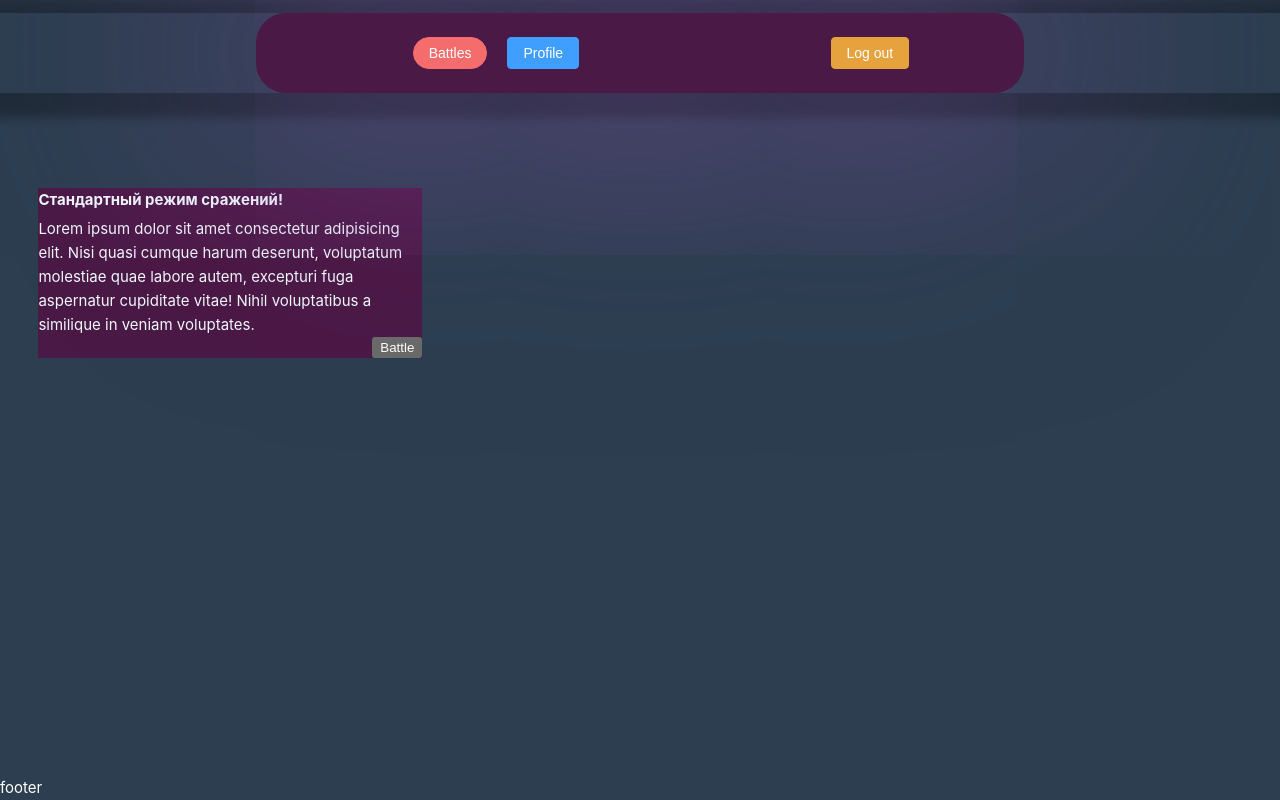
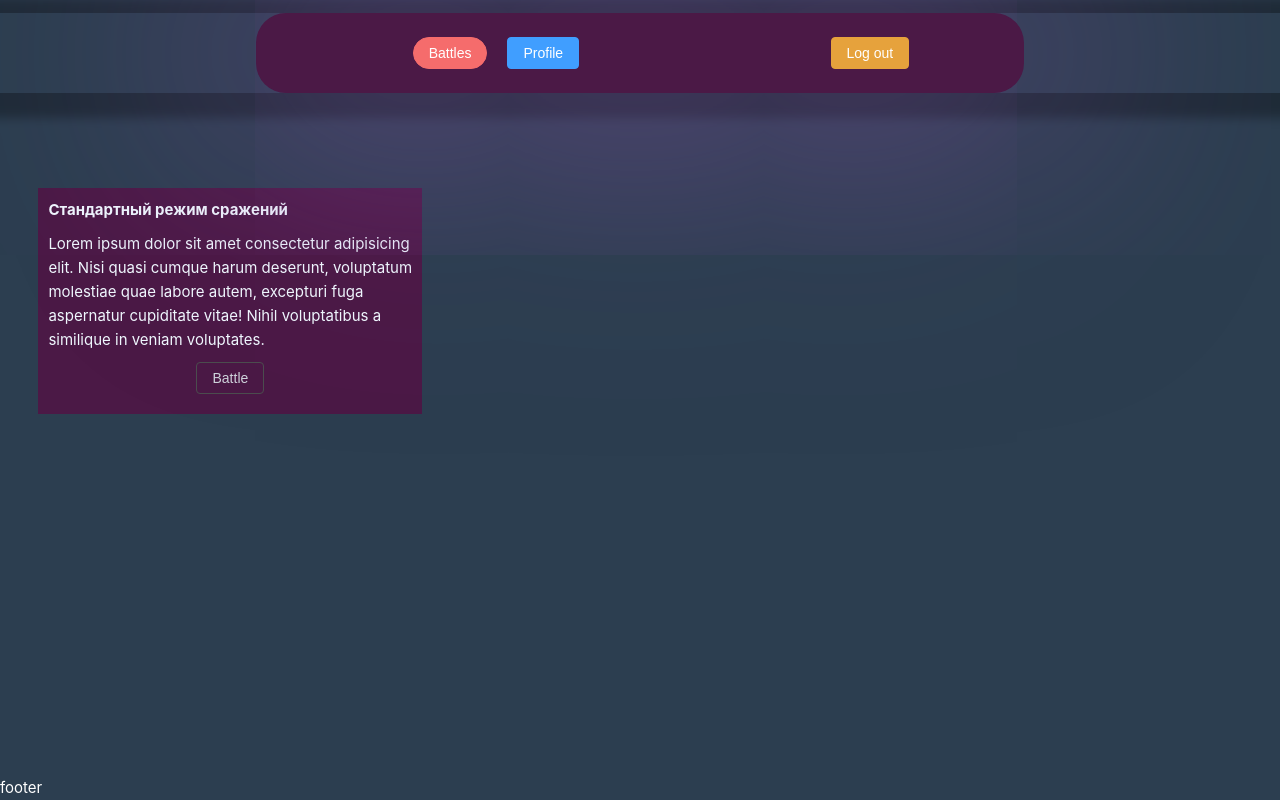
Before and after one commit to moroshma/REST-ful-code-battle-platform, a Vue app: page / in a window 1280 px wide. Built offline with nearby package versions, Linux system fonts and the light colour scheme.

Commit message:
update styles auth page

```diff
--- a/src/components/battles/BattleCard.vue
+++ b/src/components/battles/BattleCard.vue
@@ -4,33 +4,43 @@
 
 <template>
     <div class="battle_card">
+        <div class="battle_card_container">
             <div class="battle_card__title">
-            Стандартный режим сражений!
+                Стандартный режим сражений
             </div>
 
             <div class="battle_card__description">
-            Lorem ipsum dolor sit amet consectetur adipisicing elit. Nisi quasi cumque harum deserunt, voluptatum molestiae quae labore autem, excepturi fuga aspernatur cupiditate vitae! Nihil voluptatibus a similique in veniam voluptates.
+                Lorem ipsum dolor sit amet consectetur adipisicing elit. Nisi quasi cumque harum deserunt, voluptatum
+                molestiae quae labore autem, excepturi fuga aspernatur cupiditate vitae! Nihil voluptatibus a similique
+                in veniam voluptates.
             </div>
-        <button> Battle </button>
+            <el-button> Battle</el-button>
+        </div>
     </div>
 </template>
 
 <style scoped>
-    .battle_card{
+.battle_card {
     color: aliceblue;
     background-color: var(--general-style);
     width: 30%;
     margin: 3%;
+
+}
+
+.battle_card_container{
     display: flex;
     flex-direction: column;
+    padding: 10px;
 }
 
-    .battle_card__title{
+.battle_card__title {
     font-weight: bold;
-        padding-bottom: 5px
+    padding-bottom: 10px;
 }
 
-    button{
-        align-self: flex-end;
+button {
+    margin: 10px;
+    align-self: center;
 }
 </style>
--- a/src/components/forms/AuthCard.vue
+++ b/src/components/forms/AuthCard.vue
@@ -33,7 +33,7 @@ function submit() {
                     <el-input v-model="formValues.email" style="width: 240px" placeholder="Please input Email" />
                     <el-input v-model="formValues.password" style="width: 240px" type="password"
                         placeholder="Please input password" show-password />
-                    <el-input style="width: 240px" type="password" placeholder="Please input password" show-password />
+                    <el-input style="width: 240px" type="password" placeholder="Please confirm password" show-password />
 
                     <el-button @click="submit">
                         Register
--- a/src/components/forms/ReferralForm.vue
+++ b/src/components/forms/ReferralForm.vue
@@ -5,7 +5,7 @@ const props = defineProps<IAuthReferralForm>()
 </script>
 
 <template>
-    <form @click.prevent style="display: block;" class="referral_form">
+    <form @click.prevent class="referral_form">
         <div class="label">{{ props.label }}</div>
         <el-button @click="$emit('submit')"> {{ props.textButton }}</el-button>
     </form>
--- a/src/components/forms/ServerResponseForm.vue
+++ b/src/components/forms/ServerResponseForm.vue
@@ -1,8 +1,7 @@
 <template>
     <div class="response">
-        loading... <br>
-        server response if not ok <br>
+        loading... <br><br>
 
-        <button @click="$emit('submit')">go to back</button>
+        <el-button @click="$emit('submit')"> Back</el-button>
     </div>
 </template>
--- a/src/views/AuthView.vue
+++ b/src/views/AuthView.vue
@@ -31,11 +31,11 @@ async function auth() {
 </script>
 
 <template>
-    <div class="auth_form">
+    <div class="auth_form" :style="{ 'justify-content': type === 'password' ? 'left' : 'end' }">
         <Transition name="flightCard">
             <AuthCard v-if="!formSubmitted" @submit="auth" :type="type" :rightPosition="positionRight" />
         </Transition>
-        <div :style="{ 'float': type === 'password' ? 'left' : 'right' }" class="second_form">
+        <div  class="second_form">
             <ServerResponseForm @submit="formSubmitted = false" v-if="formSubmitted" />
             <ReferralForm v-else :label="label" :textButton="textButtonRefferal" @submit="changeAuthCard" />
         </div>
@@ -43,21 +43,18 @@ async function auth() {
 </template>
 
 <style scoped>
-.response {
-    float: right;
-}
-
 .auth_form {
     background-color: rgba(34, 34, 34, 0.3);
     width: 50%;
     min-width: 350px;
     height: 250px;
-
+    display: flex;
     border-bottom-right-radius: 10px;
 
     backdrop-filter: blur(20px);
 
     box-shadow: inset 0px 0px 20px 0px rgba(146, 146, 146, 0.5);
+
 }
 
 .second_form {
@@ -67,7 +64,18 @@ async function auth() {
 }
 
 .referral_form{
-    margin: 0 auto;
+    width: 100%;
     align-self: center;
+    display: flex;
+    flex-direction: column;
+    align-items: center;
+}
+
+.response{
+    width: 100%;
+    align-self: center;
+    display: flex;
+    flex-direction: column;
+    align-items: center;
 }
 </style>
```
Lines whose indentation alone changed are shown as unchanged.
